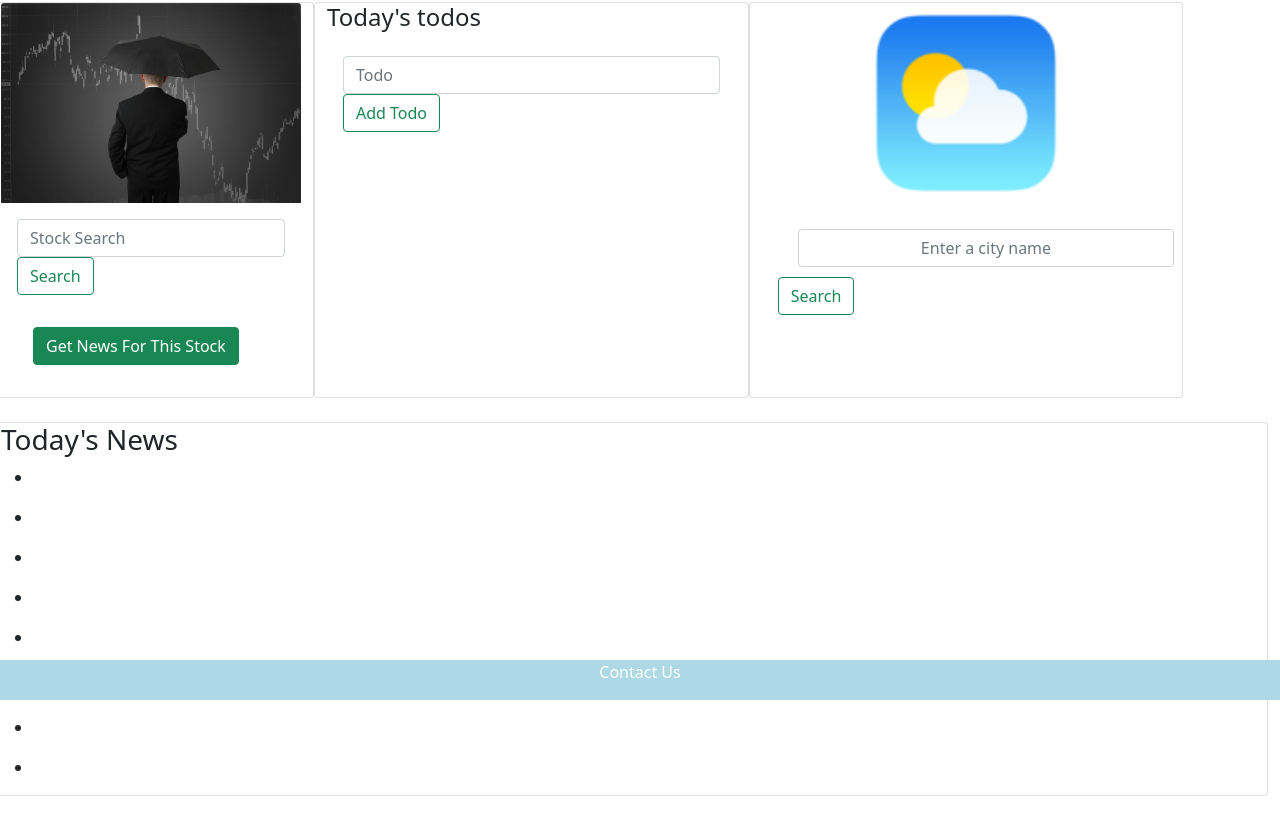
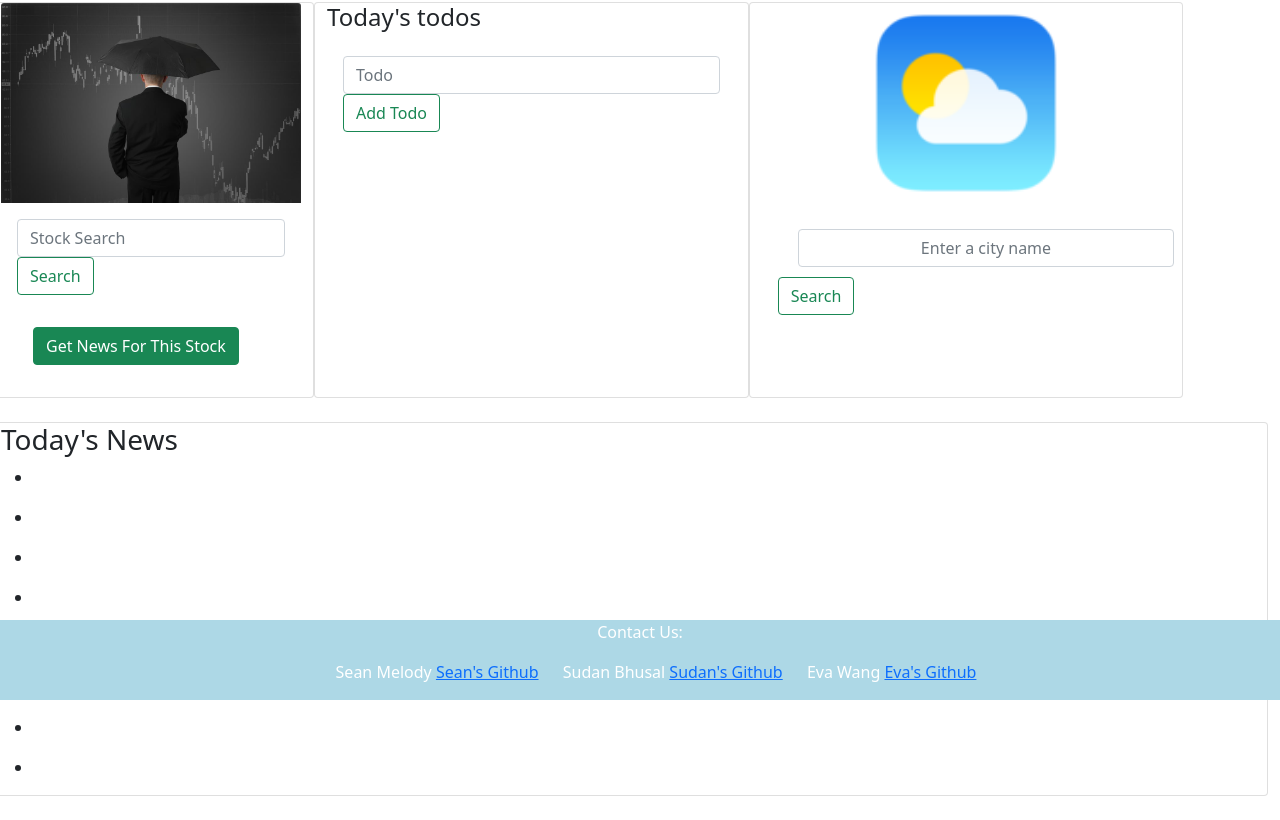
Before and after one commit to elphinhote/Fantastic-Four-Day-Planner, a website: page public/index.html in a window 1280 px wide. Shown: the part 100-920 px from the top of the page. Drawn offline with nearby package versions, Linux system fonts and the light colour scheme; no server answers.

```diff
--- a/package.json
+++ b/package.json
@@ -14,6 +14,7 @@
     "axios": "^0.21.1",
     "dotenv": "^8.2.0",
     "express": "^4.17.1",
+    "luxon": "^1.25.0",
     "moment": "^2.29.1",
     "mysql2": "^2.2.5",
     "sequelize": "^6.3.5"
--- a/public/assets/css/style.css
+++ b/public/assets/css/style.css
@@ -7,25 +7,15 @@
 color: white;
 }
 
-.footer {
-    position: fixed;
-    left: 0;
-    bottom: 0;
-    width: 100%;
-    background-color:lightblue;
-    color: white;
-    text-align: center;
-}
-
 .past-searches li{
     margin-left: 15px;
-    list-style: none;
+    /* list-style: none; */
     padding: 5px;
 }
 
 .stock-news ul li{
     margin-left: 20px;
-    list-style: none;
+    /* list-style: none; */
     padding: 5px;
 }
 
@@ -42,3 +32,18 @@
     text-align: center;
     margin:10px 20px;
 }
+.footer {
+    position: fixed;
+    left: 0;
+    bottom: 0;
+    width: 100%;
+    background-color:lightblue;
+    color: white;
+    text-align: center;
+}
+
+.footer li {
+    list-style: none;
+    display: inline;
+    padding: 10px;
+}
--- a/public/index.html
+++ b/public/index.html
@@ -126,7 +126,16 @@
     </div>
     <br>
     <div class="footer">
-        <p>Contact Us</p>
+        <p>Contact Us:</p>
+        <ul>
+            <li>Sean Melody <a href="https://github.com/SeanMelody" target="_blank" alt="Sean's Github">Sean's
+                    Github</a></li>
+            <li>Sudan Bhusal <a href="https://github.com/Sudan20215" target="_blank" alt="Sudan's Github">Sudan's
+                    Github</a></li>
+            <li>Eva Wang <a href="https://github.com/elphinhote" target="_blank" alt="Eva's Github">Eva's Github</a>
+            </li>
+        </ul>
+
     </div>
     <!-- Script for Moments -->
     <script src="./assets/moment/moment.min.js"></script>
```
Also changed, not shown: routes/api-routes.js (+14 -5 lines), 1 other file.
